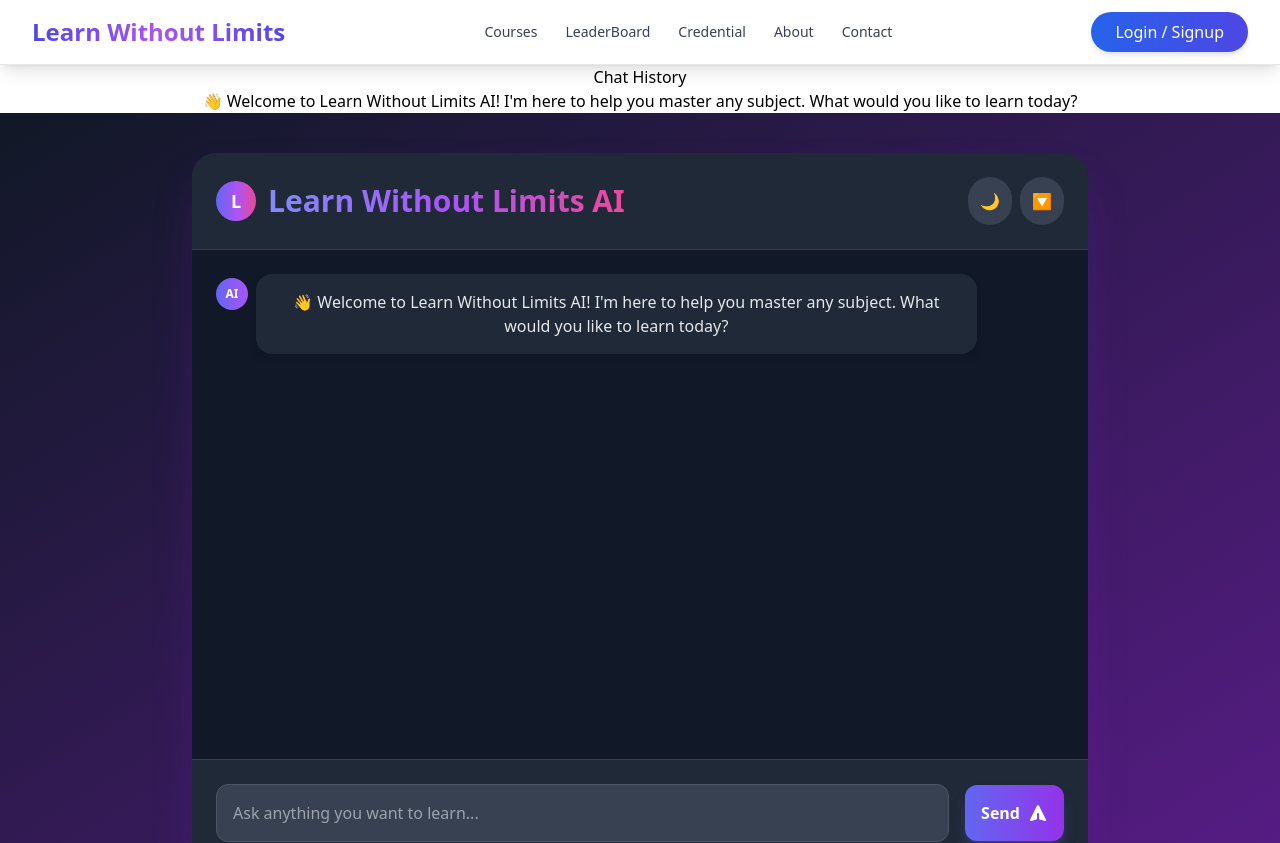
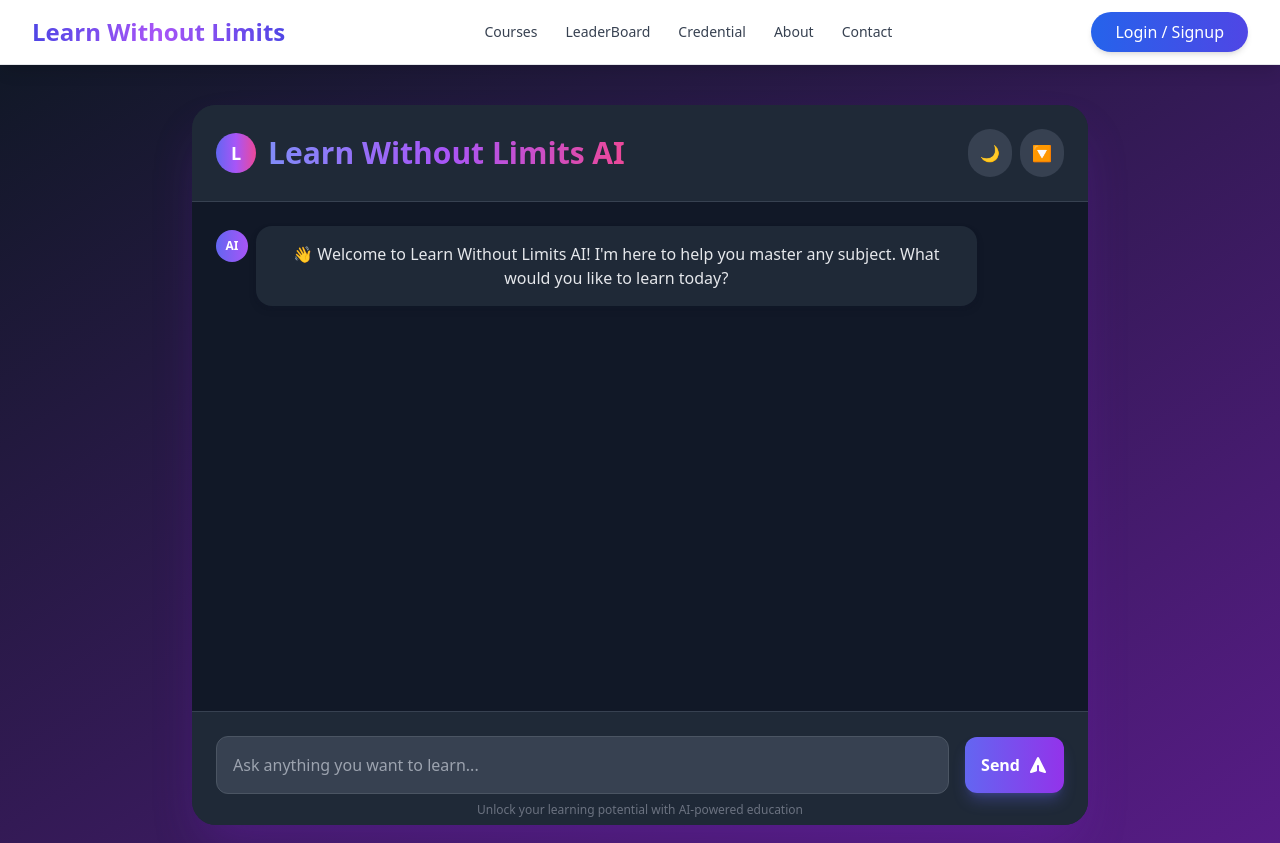
Before and after one commit to BitecodesHub/E-LearningFrontend, a React (Create React App) app: page /ai in a window 1280 px wide. Shown: the top 843 px of the page. Built offline with nearby package versions, Linux system fonts and the light colour scheme.

Commit message:
Improved AI 3

```diff
--- a/src/components/AI.js
+++ b/src/components/AI.js
@@ -2,8 +2,6 @@ import React, { useState, useRef, useEffect } from "react";
 import { motion, AnimatePresence } from "framer-motion";
 
 const LearnWithoutLimitsAI = () => {
-  const [chatHistory, setChatHistory] = useState([]); // State to store chat history
-
   const [isDarkMode, setIsDarkMode] = useState(true);
   const [isStopped, setIsStopped] = useState(false);
   const [message, setMessage] = useState("");
@@ -40,9 +38,6 @@ const LearnWithoutLimitsAI = () => {
   const toggleMinimize = () => setMinimized((prev) => !prev);
 
   const appendMessage = (text, className, code = null) => {
-    // Save message to chat history
-    setChatHistory((prev) => [...prev, { text, className, code }]);
-
     chatHistoryRef.current.push({ text, className, id: Date.now(), code });
     setChatMessages([...chatHistoryRef.current.slice(-50)]);
   };
@@ -75,9 +70,6 @@ const LearnWithoutLimitsAI = () => {
   };
 
   const generate = async () => {
-    // Save the current message to local storage
-    localStorage.setItem("chatHistory", JSON.stringify(chatHistory));
-
     if (!message.trim()) return;
 
     setIsStopped(false);
@@ -170,9 +162,6 @@ const LearnWithoutLimitsAI = () => {
   };
 
   const stopGeneration = () => {
-    // Save the current message to local storage
-    localStorage.setItem("chatHistory", JSON.stringify(chatHistory));
-
     if (controllerRef.current) {
       controllerRef.current.abort();
       setIsStopped(true);
@@ -201,16 +190,6 @@ const LearnWithoutLimitsAI = () => {
   };
 
   return (
-    <div>
-      <h2>Chat History</h2>
-      <ul>
-        {chatHistory.map((msg, index) => (
-          <li key={index} className={msg.className}>
-            {msg.text}
-          </li>
-        ))}
-      </ul>
-
     <motion.div
       initial={{ opacity: 0 }}
       animate={{ opacity: 1 }}
@@ -401,7 +380,6 @@ const LearnWithoutLimitsAI = () => {
         </AnimatePresence>
       </motion.div>
     </motion.div>
-    </div>
   );
 };
 
```
